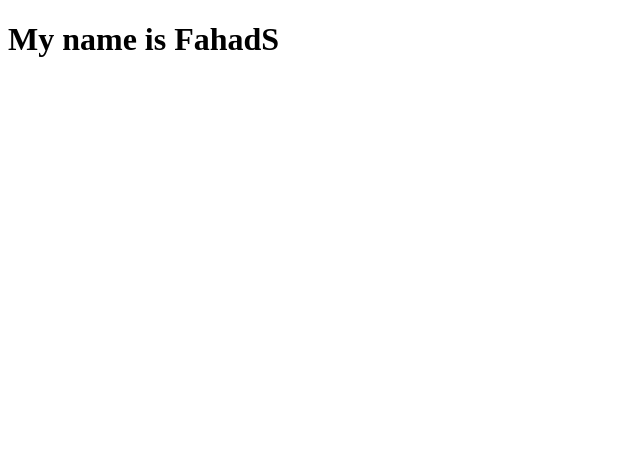
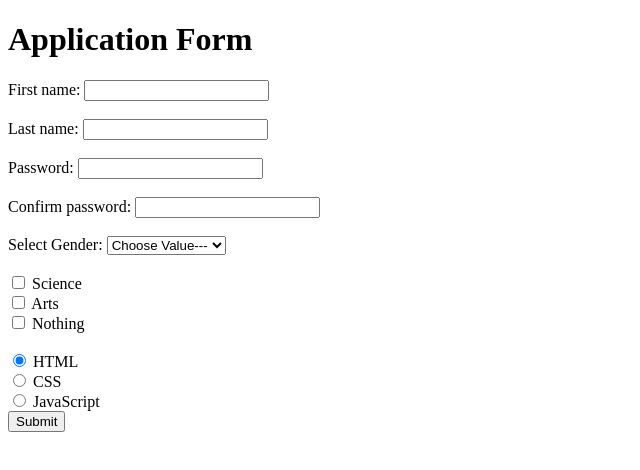
Before and after one commit to Fahad-Javed20/lecture3, a plain HTML site: page index.html in a window 1280 px wide. Shown: the whole page, without its empty margins (0-640 px from the left). Drawn offline with Linux system fonts and the light colour scheme.

Commit message:
Update index.html

```diff
--- a/index.html
+++ b/index.html
@@ -1,11 +1,59 @@
 <!DOCTYPE html>
 <html lang="en">
-<head>
-    <meta charset="UTF-8">
-    <meta name="viewport" content="width=device-width, initial-scale=1.0">
+  <head>
+    <meta charset="UTF-8" />
+    <meta name="viewport" content="width=device-width, initial-scale=1.0" />
     <title>Lecture 3</title>
-</head>
-<body>
-    <h1>My name is FahadS</h1>
-</body>
+    <link rel="stylesheet" href="style.css" />
+  </head>
+  <body>
+    <h1>Application Form</h1>
+    <form action="">
+      <label for="firstname">First name:</label>
+      <input type="text" name="firstname" id="firstname" /> <br /><br />
+
+      <label for="lastname">Last name:</label>
+      <input type="text" name="lastname" id="lastname" /><br /><br />
+
+      <label for="password">Password:</label>
+      <input type="password" name="password" id="password" /><br /><br />
+
+      <label for="confirmpssword">Confirm password:</label>
+      <input
+        type="text"
+        name="confirmpssword"
+        id="confirmpssword"
+      /><br /><br />
+
+      <label for="Gender">Select Gender:</label>
+      <select name="Gender" id="Gender">
+        <br />
+        <option value="select any value">Choose Value---</option>
+        <option value="Male">Male</option>
+        <option value="Female">Female</option>
+      </select>
+      <br /><br />
+
+      <input type="checkbox" id="subject1" name="subject1" value="Science" />
+      <label for="subject1"> Science</label><br />
+      <input type="checkbox" id="subject2" name="subject2" value="Arts" />
+      <label for="subject2"> Arts</label><br />
+      <input type="checkbox" id="subject3" name="subject3" value="Nothing" />
+      <label for="subject3"> Nothing</label><br /><br />
+
+      <input type="radio" id="html" name="fav_language" checked value="HTML" />
+      <label for="html">HTML</label><br />
+      <input type="radio" id="css" name="fav_language" value="CSS" />
+      <label for="css">CSS</label><br />
+      <input
+        type="radio"
+        id="javascript"
+        name="fav_language"
+        value="JavaScript"
+      />
+      <label for="javascript">JavaScript</label>
+<br />
+      <input type="button" value="Submit" /><br />
+    </form>
+  </body>
 </html>
```
